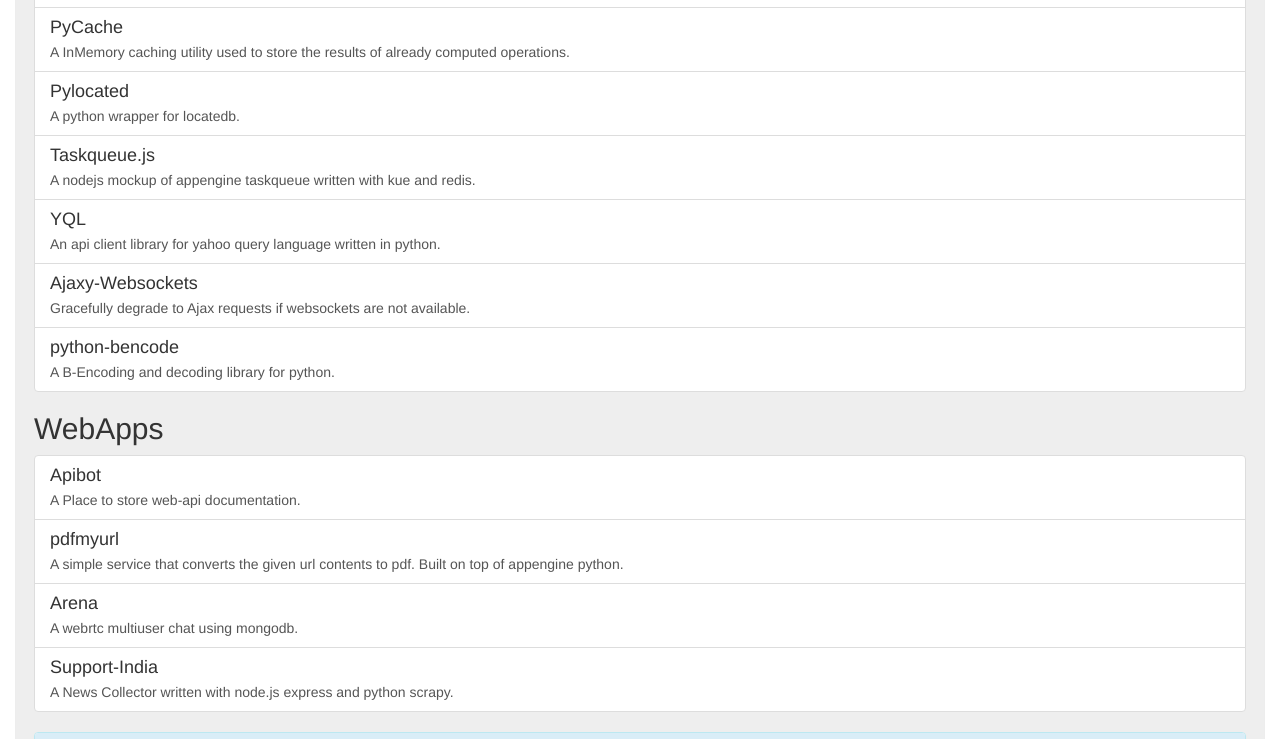
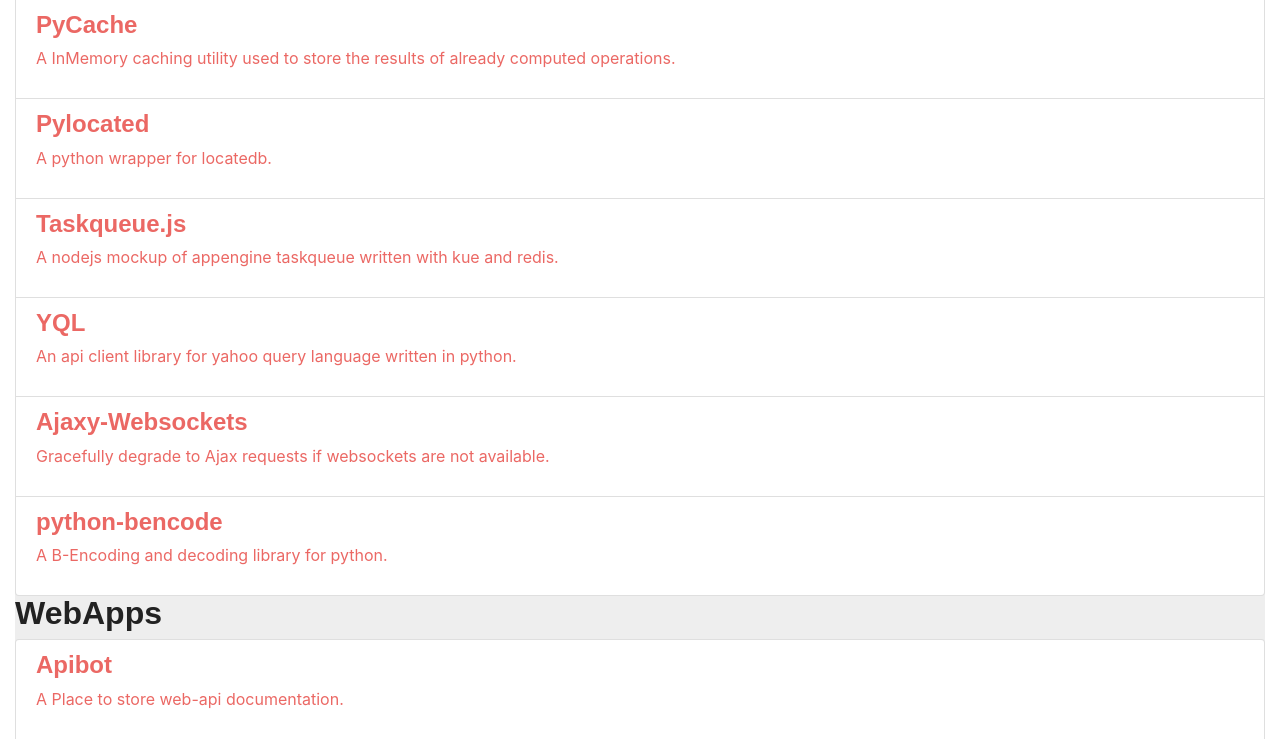
Before and after one commit to plasmashadow/plasmashadow.github.io, a plain HTML site: page index.html in a window 1280 px wide. Shown: the part 615-1354 px from the top of the page. Drawn offline with nearby package versions, Linux system fonts and the light colour scheme; a web font is replaced by a local one.

Commit message:
Update index.html

```diff
--- a/index.html
+++ b/index.html
@@ -3,7 +3,7 @@
 
 <head>
   <title> Hello, sir/madam </title>
-  <link rel="stylesheet" type="text/css" href="//bootswatch.com/journal/bootstrap.min.css">
+  <link rel="stylesheet" type="text/css" href="//bootswatch.com/4/journal/bootstrap.css">
   <link rel="stylesheet" type="text/css" href="//maxcdn.bootstrapcdn.com/font-awesome/4.4.0/css/font-awesome.min.css">
   <style>
     html,
@@ -17,7 +17,7 @@
 <body>
   <!--scripts -->
   <script src="js/libs/jquery-1.11.3.min.js"></script>
-  <script src="//maxcdn.bootstrapcdn.com/bootstrap/3.3.6/js/bootstrap.min.js"></script>
+  <script src="//bootswatch.com/4/journal/bootstrap.js"></script>
   <!-- end of includes -->
 
   <nav id="body-nav" class="navbar navbar-default navbar-static" role="navigation">
```
